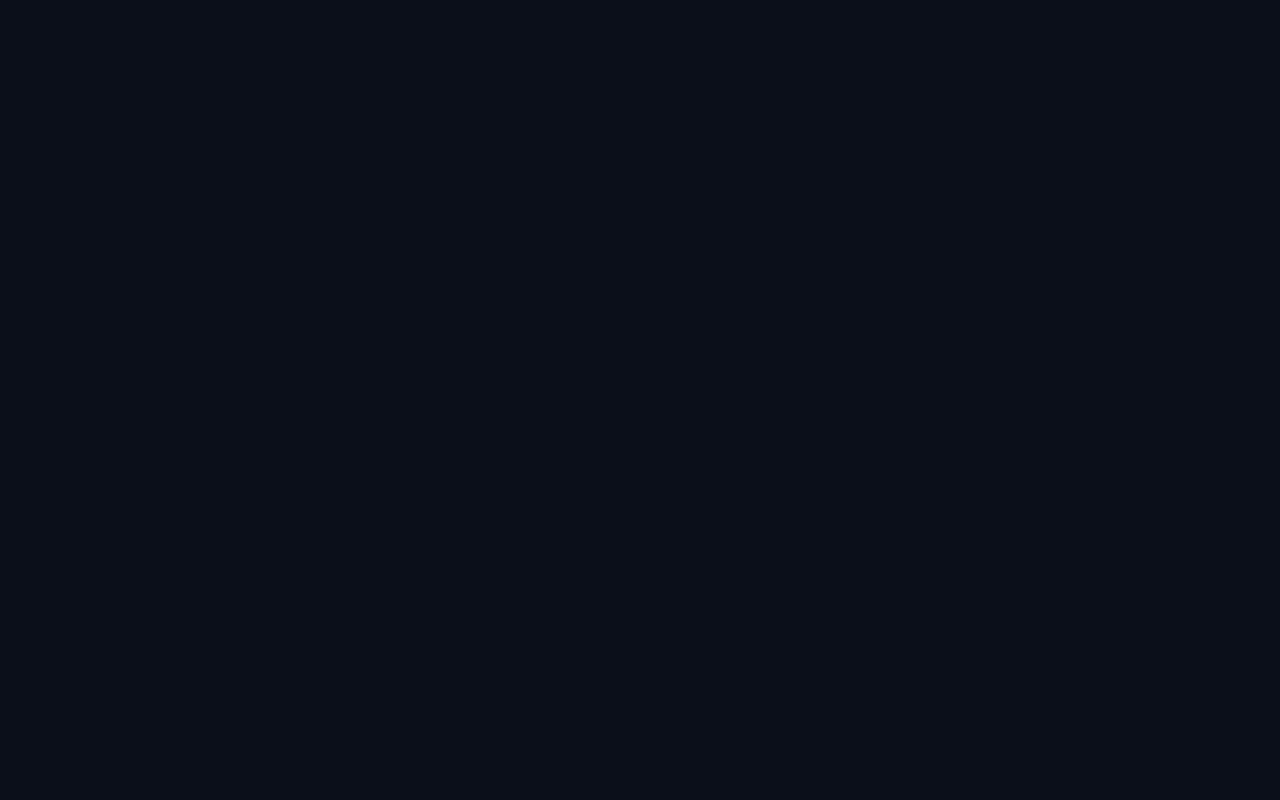
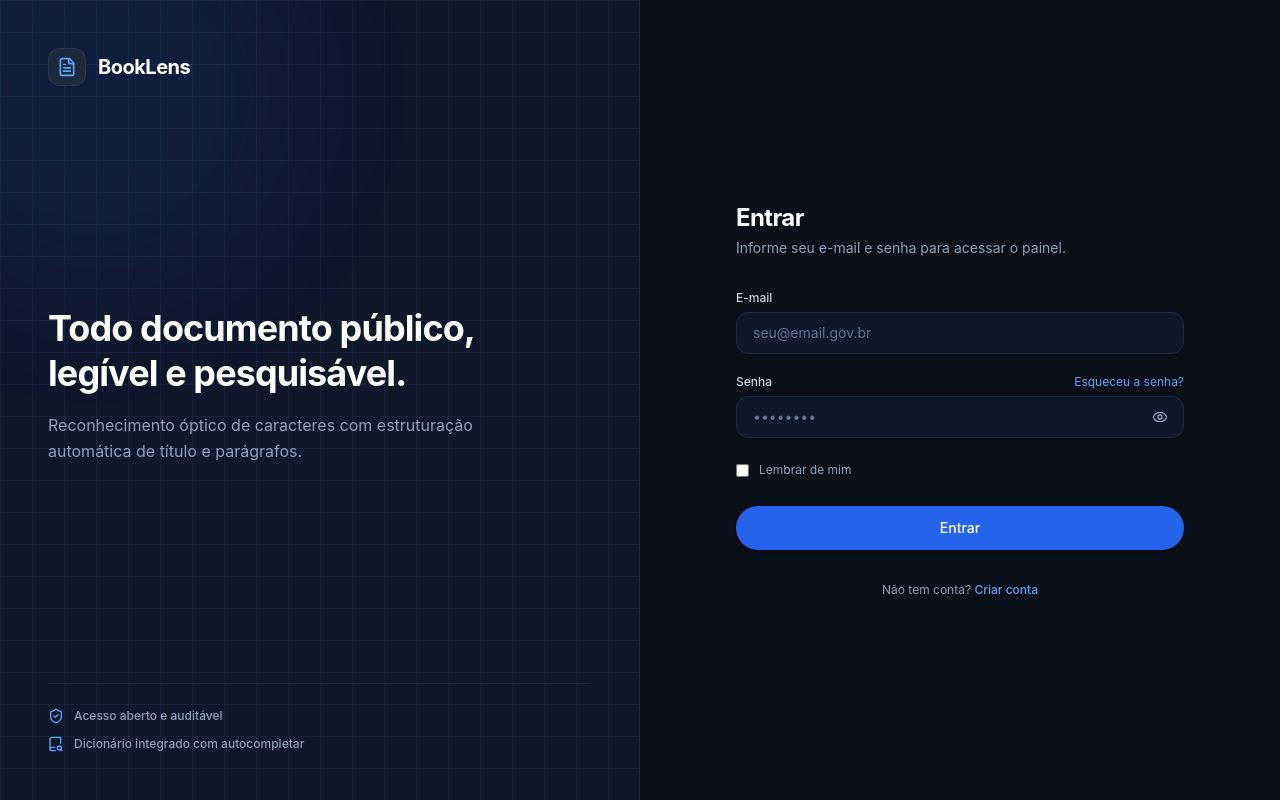
Before and after one commit to Patrick-1810/booklens-frontend, a React (Vite) app: page /login in a window 1280 px wide. Before the commit this address had no page. Built offline with nearby package versions, Linux system fonts and the light colour scheme.

Commit message:
feat(pages): create Login page with shared authentication layout
- Assemble login view with AuthSidePanel and reusable Input components
- Include remember me checkbox and link to registration page

```diff
--- a/src/App.tsx
+++ b/src/App.tsx
@@ -1,6 +1,7 @@
 import { BrowserRouter, Routes, Route } from 'react-router-dom';
 import { Home } from './pages/Home';
 import { Register } from './pages/Register';
+import { Login } from './pages/Login';
 
 export default function App() {
   return (
@@ -8,6 +9,7 @@ export default function App() {
       <Routes>
         <Route path="/" element={<Home />} />
         <Route path="/register" element={<Register />} />
+        <Route path="/login" element={<Login />} />
       </Routes>
     </BrowserRouter>
   );
--- /dev/null
+++ b/src/pages/Login.tsx
@@ -0,0 +1,86 @@
+import { useState } from 'react';
+import { AuthSidePanel } from '../components/auth/AuthSidePanel';
+import { Input } from '../components/ui/Input';
+
+export function Login() {
+  const [formData, setFormData] = useState({
+    email: '',
+    password: '',
+    rememberMe: false,
+  });
+
+  const handleSubmit = (e: React.FormEvent) => {
+    e.preventDefault();
+  };
+
+  return (
+    <div className="min-h-screen bg-dark-900 text-slate-100 flex selection:bg-brand-500 selection:text-white">
+      <AuthSidePanel />
+
+      <div className="w-full lg:w-1/2 flex items-center justify-center p-6 sm:p-12">
+        <div className="w-full max-w-md space-y-8">
+          <div>
+            <h2 className="text-2xl font-bold tracking-tight text-white">Entrar</h2>
+            <p className="text-sm text-slate-400 mt-1">
+              Informe seu e-mail e senha para acessar o painel.
+            </p>
+          </div>
+
+          <form onSubmit={handleSubmit} className="space-y-5">
+            <Input
+              id="email"
+              label="E-mail"
+              type="email"
+              placeholder="seu@email.gov.br"
+              value={formData.email}
+              onChange={(e) => setFormData({ ...formData, email: e.target.value })}
+              required
+            />
+
+            <Input
+              id="password"
+              label="Senha"
+              type="password"
+              placeholder="••••••••"
+              value={formData.password}
+              onChange={(e) => setFormData({ ...formData, password: e.target.value })}
+              rightLabelAction={
+                <a href="/esqueci-senha" className="text-xs text-brand-400 hover:underline">
+                  Esqueceu a senha?
+                </a>
+              }
+              required
+            />
+
+            <div className="flex items-center gap-2.5 pt-1">
+              <input
+                id="rememberMe"
+                type="checkbox"
+                checked={formData.rememberMe}
+                onChange={(e) => setFormData({ ...formData, rememberMe: e.target.checked })}
+                className="rounded border-slate-700 bg-slate-900 text-brand-500 focus:ring-brand-500 focus:ring-offset-slate-900"
+              />
+              <label htmlFor="rememberMe" className="text-xs text-slate-400 select-none cursor-pointer">
+                Lembrar de mim
+              </label>
+            </div>
+
+            <button
+              type="submit"
+              className="w-full bg-brand-500 hover:bg-brand-600 text-white font-medium py-3 rounded-full transition-all shadow-sm text-sm mt-2"
+            >
+              Entrar
+            </button>
+          </form>
+
+          <p className="text-center text-xs text-slate-400">
+            Não tem conta?{' '}
+            <a href="/register" className="text-brand-400 hover:underline font-medium">
+              Criar conta
+            </a>
+          </p>
+        </div>
+      </div>
+    </div>
+  );
+}
```
